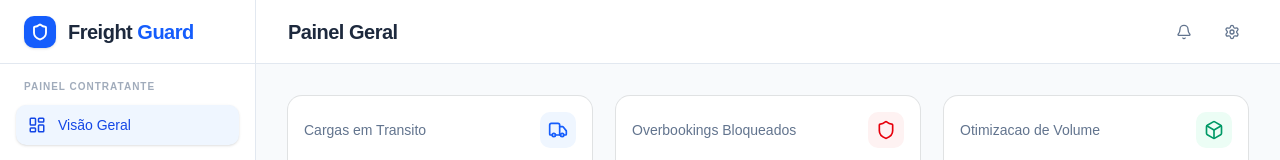
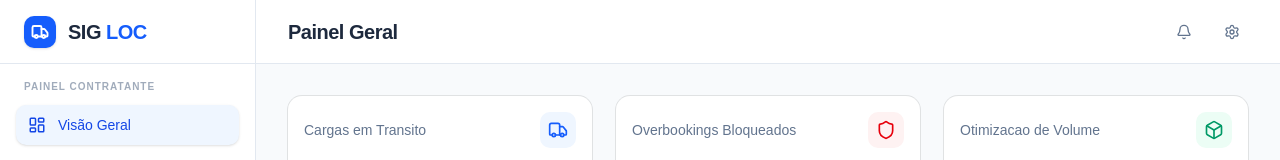
Before and after one commit to cfyascf/freight-guard, a React (Vite) app in the folder freight-guard-ui/: page /login in a window 1280 px wide. Both pictures are taken after typing "name@example.com", "Sample123" into the empty fields and a click on the button "Entrar no Sistema". Shown: the top 160 px of the page. Built offline with nearby package versions, Linux system fonts and the light colour scheme.

Commit message:
feat: update AppShell component with new Truck icon and branding changes

```diff
--- a/freight-guard-ui/src/components/app-shell.jsx
+++ b/freight-guard-ui/src/components/app-shell.jsx
@@ -7,6 +7,7 @@ import {
   Settings,
   Palette,
   ChevronDown,
+  Truck,
 } from "lucide-react"
 import { NavLink } from "react-router-dom"
 import { useAuth } from "@/contexts/AuthContext"
@@ -65,16 +66,16 @@ export default function AppShell({ title, children }) {
               brand.brandIcon
             )}
           >
-            <Shield size={18} strokeWidth={2.5} />
+            <Truck size={18} strokeWidth={2.5} />
           </div>
           <span
             className={cn("text-xl font-black tracking-tight", brand.textMain)}
           >
-            Freight{" "}
+            SIG{" "}
             <span
               className={cn("transition-colors duration-500", brand.accent)}
             >
-              Guard
+              LOC
             </span>
           </span>
         </div>
@@ -144,7 +145,9 @@ export default function AppShell({ title, children }) {
                     size={14}
                     className={cn(
                       "mr-2",
-                        user.role === roleOption.value ? "opacity-100" : "opacity-0"
+                      user.role === roleOption.value
+                        ? "opacity-100"
+                        : "opacity-0"
                     )}
                   />
                   {roleOption.label}
@@ -240,7 +243,6 @@ export default function AppShell({ title, children }) {
                 ))}
               </DropdownMenuContent>
             </DropdownMenu>
-
           </div>
         </header>
 
```
Lines whose indentation alone changed are shown as unchanged.
